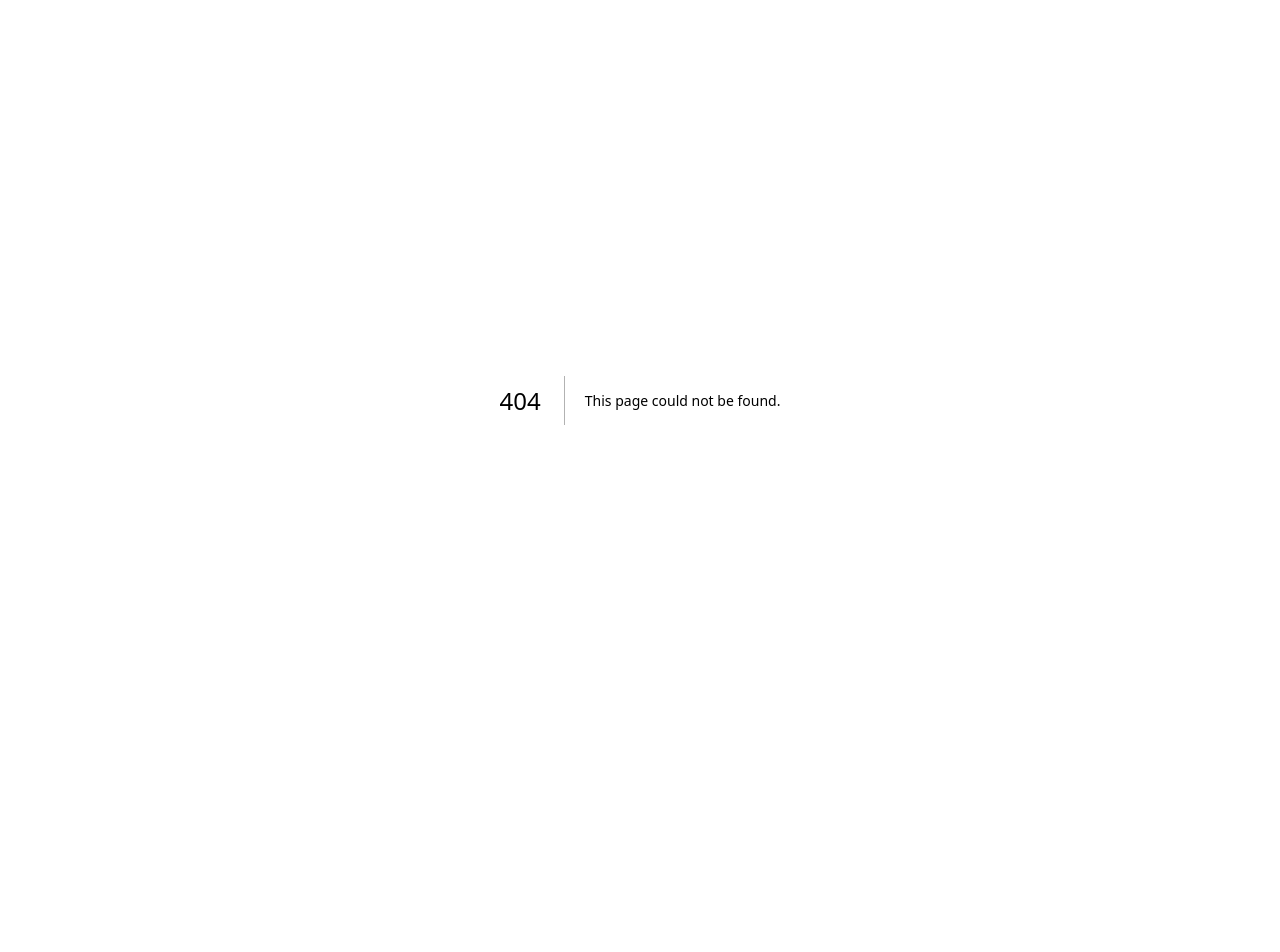
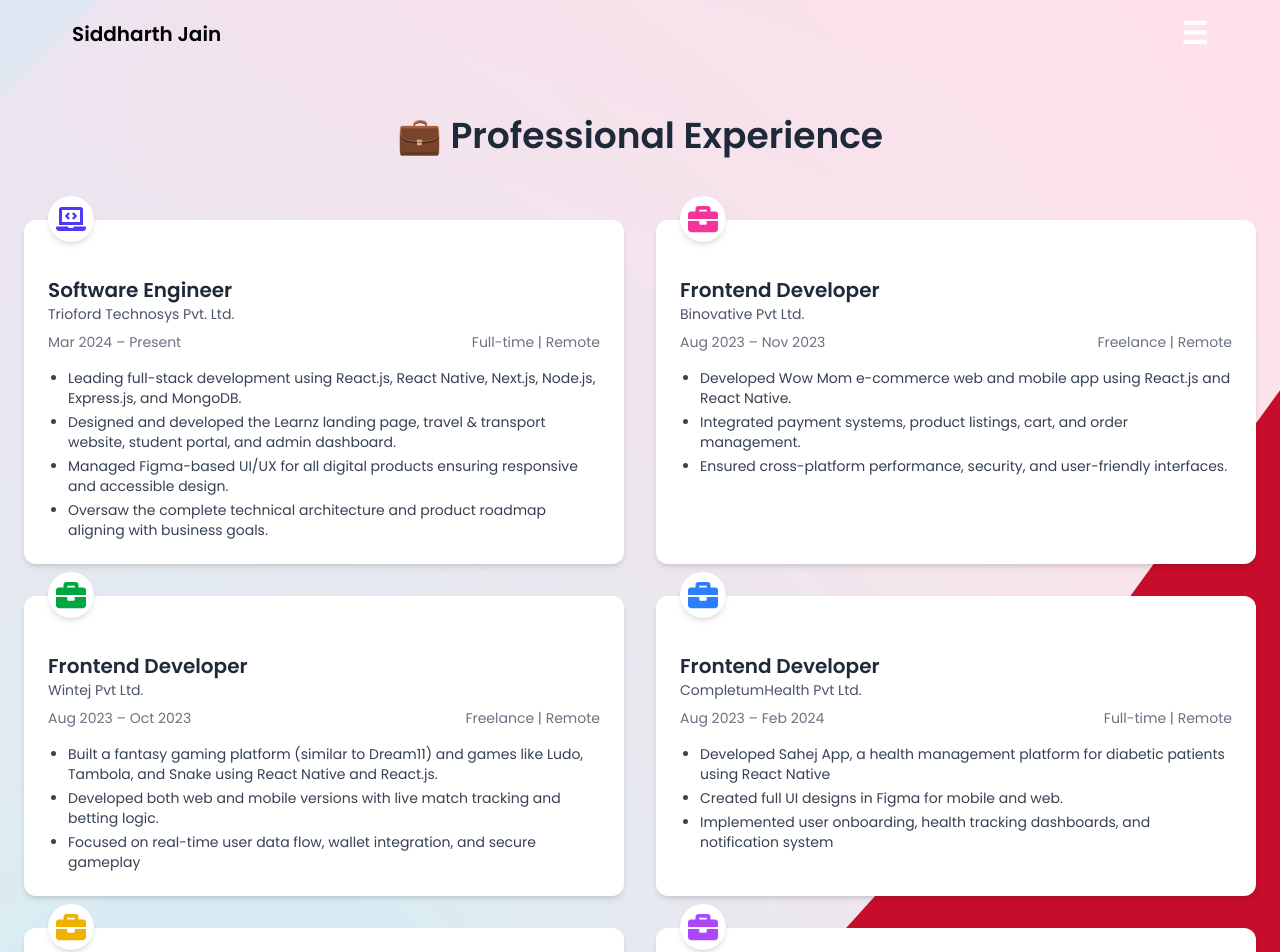
Before and after one commit to infosiddjain/Portfolio, a Next.js app: page /experience in a window 1280 px wide. Before the commit this address had no page. Shown: the top 952 px of the page. Before the commit the page ends 800 px from the top, so only its background shows below. Built offline with nearby package versions, Linux system fonts and the light colour scheme; a web font is replaced by a local one.

Commit message:
feat: experience ui make it

```diff
--- /dev/null
+++ b/src/app/experience/page.js
@@ -0,0 +1,150 @@
+"use client";
+import React from "react";
+import { motion } from "framer-motion";
+import { FaBriefcase, FaLaptopCode } from "react-icons/fa";
+import { MainLayout } from "@/layouts";
+
+const experienceData = [
+  {
+    role: "Software Engineer",
+    company: "Trioford Technosys Pvt. Ltd.",
+    duration: "Mar 2024 – Present",
+    type: "Full-time | Remote",
+    icon: <FaLaptopCode className="text-indigo-600 text-3xl" />,
+    details: [
+      "Leading full-stack development using React.js, React Native, Next.js, Node.js, Express.js, and MongoDB.",
+      "Designed and developed the Learnz landing page, travel & transport website, student portal, and admin dashboard.",
+      "Managed Figma-based UI/UX for all digital products ensuring responsive and accessible design.",
+      "Oversaw the complete technical architecture and product roadmap aligning with business goals.",
+    ],
+  },
+  {
+    role: "Frontend Developer",
+    company: "Binovative Pvt Ltd.",
+    duration: "Aug 2023 – Nov 2023",
+    type: "Freelance | Remote",
+    icon: <FaBriefcase className="text-pink-500 text-3xl" />,
+    details: [
+      "Developed Wow Mom e-commerce web and mobile app using React.js and React Native.",
+      "Integrated payment systems, product listings, cart, and order management.",
+      "Ensured cross-platform performance, security, and user-friendly interfaces.",
+    ],
+  },
+  {
+    role: "Frontend Developer",
+    company: "Wintej Pvt Ltd.",
+    duration: "Aug 2023 – Oct 2023",
+    type: "Freelance | Remote",
+    icon: <FaBriefcase className="text-green-600 text-3xl" />,
+    details: [
+      "Built a fantasy gaming platform (similar to Dream11) and games like Ludo, Tambola, and Snake using React Native and React.js.",
+      "Developed both web and mobile versions with live match tracking and betting logic.",
+      "Focused on real-time user data flow, wallet integration, and secure gameplay",
+    ],
+  },
+  {
+    role: "Frontend Developer",
+    company: "CompletumHealth Pvt Ltd.",
+    duration: "Aug 2023 – Feb 2024",
+    type: "Full-time | Remote",
+    icon: <FaBriefcase className="text-blue-500 text-3xl" />,
+    details: [
+      "Developed Sahej App, a health management platform for diabetic patients using React Native",
+      "Created full UI designs in Figma for mobile and web.",
+      "Implemented user onboarding, health tracking dashboards, and notification system",
+    ],
+  },
+  {
+    role: "Frontend Developer",
+    company: "Dank Pvt Ltd. (London)",
+    duration: "Feb 2023 – Aug 2023",
+    type: "Full-time | Remote",
+    icon: <FaBriefcase className="text-yellow-500 text-3xl" />,
+    details: [
+      "Built a LinkedIn-like social platform (web + mobile) with profiles, feeds, messaging, and search features",
+      "Developed clean, scalable architecture for both mobile and web using React Native & React.js.",
+      "Focused on UI/UX consistency and internationalization.",
+    ],
+  },
+  {
+    role: "Frontend Developer",
+    company: "Aara Technology Pvt Ltd.",
+    duration: "Aug 2022 – Feb 2023",
+    type: "Full-time | Remote",
+    icon: <FaBriefcase className="text-purple-500 text-3xl" />,
+    details: [
+      "Developed an e-commerce website, admin portal, and mobile application (My Pocket App) using React and React Native.",
+      "Worked on Reward Dragon loyalty program platform using React.js.",
+      "Implemented dashboards, payment flows, product listings, and user accounts.",
+    ],
+  },
+  {
+    role: "React Native Developer",
+    company: "Qwerty Code Pvt Ltd.",
+    duration: "May 2022 – Jul 2022",
+    type: "Full-time | Onsite",
+    icon: <FaBriefcase className="text-red-500 text-3xl" />,
+    details: [
+      "Built a crypto trading application (BAAP Network) from scratch in React Native.",
+      "Integrated real-time crypto APIs, charts, and wallet features",
+      "Focused on performance, security, and onboarding flows.",
+    ],
+  },
+  {
+    role: "Frontend Developer (React.js)",
+    company: "Wonder Pillars Technology",
+    duration: "Sept 2021 – Apr 2022",
+    type: "Full-time | Remote",
+    icon: <FaBriefcase className="text-teal-500 text-3xl" />,
+    details: [
+      "Contributed to React.js development for Vantana Taxi App, Stock Market Dashboard, and Fexicel Platform.",
+      "Designed and integrated interactive UI components with API integration",
+      "Optimized frontend performance and cross-browser compatibility.",
+    ],
+  },
+];
+
+const ExperiencePage = () => {
+  return (
+    <MainLayout>
+      <section className="min-h-screen py-12 px-6">
+        <h2 className="text-4xl font-bold text-center mb-16 text-gray-800 dark:text-black">
+          💼 Professional Experience
+        </h2>
+
+        <div className="grid grid-cols-1 md:grid-cols-2 gap-8 max-w-7xl mx-auto">
+          {experienceData.map((exp, index) => (
+            <motion.div
+              key={index}
+              initial={{ opacity: 0, y: 30 }}
+              animate={{ opacity: 1, y: 0 }}
+              transition={{ duration: 0.4, delay: index * 0.2 }}
+              className="bg-white dark:bg-white-800 shadow-md rounded-xl p-6 relative group hover:shadow-lg transition-all"
+            >
+              <div className="absolute -top-6 left-6 bg-white rounded-full p-2 shadow-md">
+                {exp.icon}
+              </div>
+
+              <h3 className="text-xl font-semibold text-gray-800 mt-8">
+                {exp.role}
+              </h3>
+              <p className="text-sm text-gray-600">{exp.company}</p>
+              <div className="flex justify-between mt-2 text-sm text-gray-500">
+                <span>{exp.duration}</span>
+                <span>{exp.type}</span>
+              </div>
+
+              <ul className="mt-4 text-sm text-gray-700 list-disc pl-5 space-y-1">
+                {exp.details.map((point, i) => (
+                  <li key={i}>{point}</li>
+                ))}
+              </ul>
+            </motion.div>
+          ))}
+        </div>
+      </section>
+    </MainLayout>
+  );
+};
+
+export default ExperiencePage;
```
